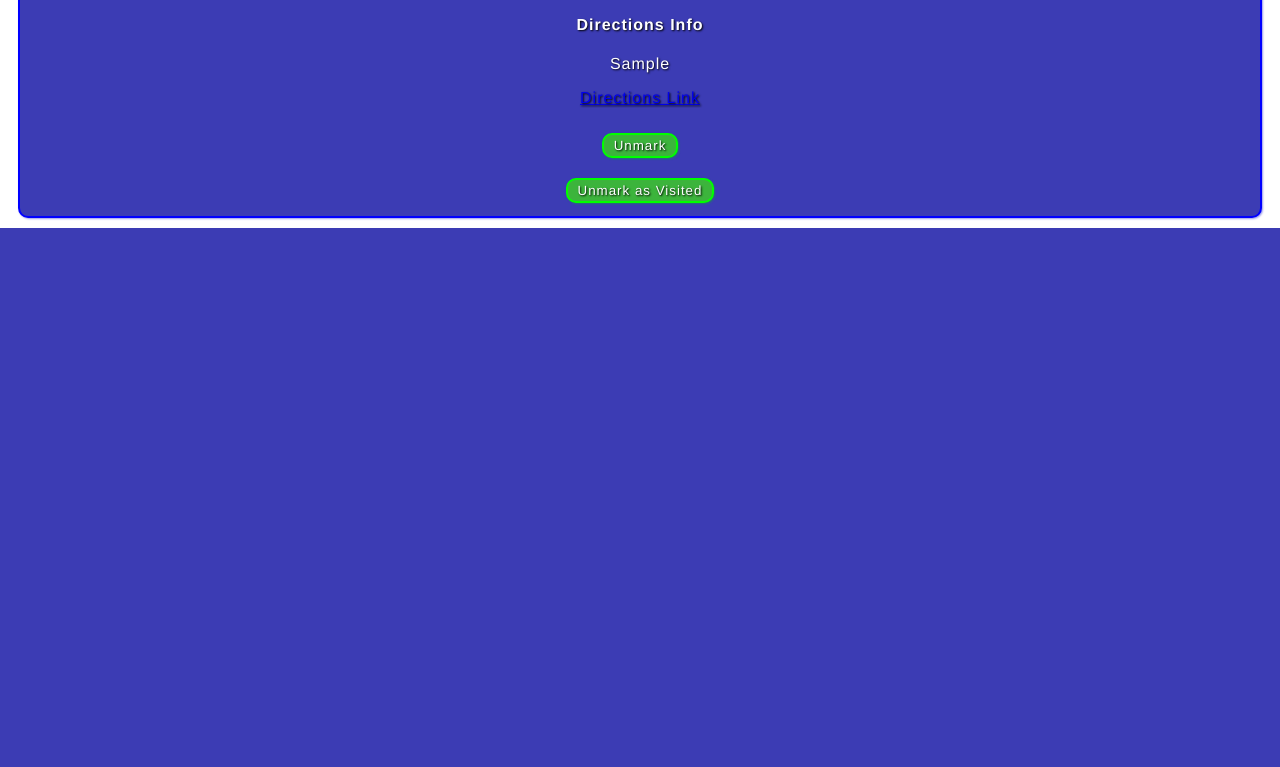
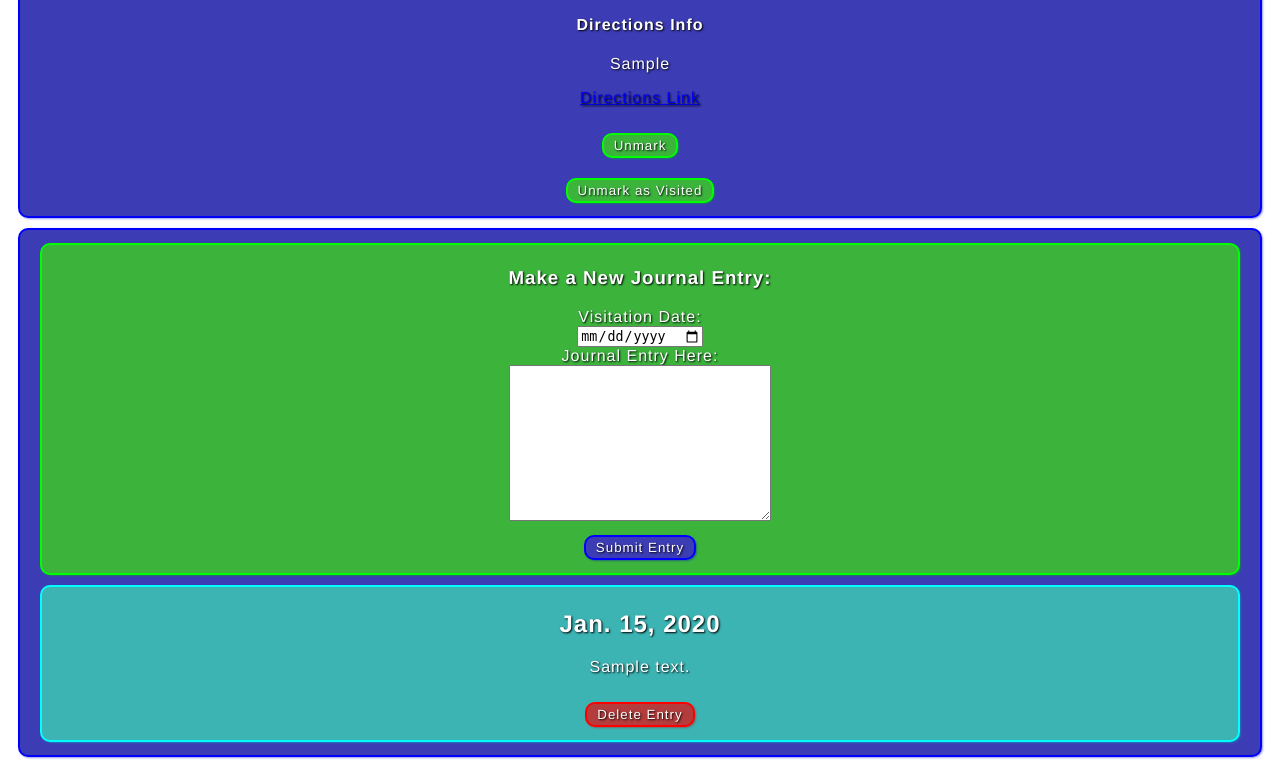
Before and after one commit to Drew-Watson-117/NationalParksApp, a Django app: page /parksApp/1/ in a window 1280 px wide. Shown: the part 720-1487 px from the top of the page. Before the commit the page ends 948 px from the top, so only its background shows below. Run offline with Django 3.2, Linux system fonts and the light colour scheme; tables that the repository leaves empty hold one stand-in row (values such as "Sample post"); grey boxes marked "Sample" are stand-in pictures; parts of the project's set-up code (start-up, migrations or seed data) failed here and were passed over.

Commit message:
Added journalling functionality. Deleting entries doesn't work yet

```diff
--- a/parksApp/templates/parksApp/park.html
+++ b/parksApp/templates/parksApp/park.html
@@ -27,6 +27,31 @@
                 <input type="submit" {%if park.visited is False%}class="white stuff-box" value="Mark As Visited"{%else%}class="green stuff-box" value="Unmark as Visited"{%endif%}>
             </form>
         </div>
+        <div class="blue stuff-box">
+            <!--Journal Entries div-->
+            <form class="green stuff-box" action="{% url 'parksApp:addEntry' park.id%}" method="post">
+                <h3>Make a New Journal Entry:</h3>
+                {% csrf_token %}
+                {%if error_message %}<p><strong>{{error_message}}</strong></p>
+                {%endif%}
+                <label for="date">Visitation Date:</label><br>
+                <input type="date" id="date" name="date"><br>
+                <label for="content"> Journal Entry Here:</label><br>
+                <textarea cols="30" rows="10" id="content" name="content"></textarea><br>
+                <input type="submit" value="Submit Entry" class="blue stuff-box">
+            </form>
+            {%if park.journalentry_set.count > 0 %}
+                {% for entry in park.journalentry_set.all %}
+                <div class="cyan stuff-box">
+                    <h2>{{entry.visitation_date}}</h2>
+                    <p>{{entry.content}}</p>
+                    <form action="{% url 'parksApp:deleteEntry' entry.id%}" method="post">
+                        <input type="submit" value="Delete Entry" class="red stuff-box">
+                    </form>
+                </div>
+                {%endfor%}
+            {%endif%}
+        </div>
 
     </body>
 </html>
--- a/parksApp/urls.py
+++ b/parksApp/urls.py
@@ -10,5 +10,6 @@ urlpatterns = [
     path("<int:pk>/", views.ParkDetailView.as_view(),name="park"),
     path("<int:park_id>/toggleMark/", views.toggleMark, name="toggleMark"),
     path("<int:park_id>/toggleVisit/", views.toggleVisit, name="toggleVisit"),
+    path("<int:park_id>/addEntry/", views.addEntry, name="addEntry"),
 
 ]
--- a/parksApp/views.py
+++ b/parksApp/views.py
@@ -43,3 +43,21 @@ def toggleVisit(request, park_id):
     park.visited = not park.visited
     park.save()
     return HttpResponseRedirect(reverse('parksApp:park',args=(park.id,)))
+
+def addEntry(request, park_id):
+    park = get_object_or_404(Park, pk=park_id)
+    new_entry= JournalEntry()
+    new_entry.park=park
+    try:
+        new_entry.visitation_date=request.POST['date']
+        new_entry.content=request.POST['content']
+        new_entry.save()
+    except:
+        return render(request, "parksApp/park.html", {'park': park, 'error_message': "Please Do Not Leave Any Fields Blank"})
+    else:
+        return HttpResponseRedirect(reverse('parksApp:park',args=(park.id,)))
+
+def deleteEntry(request, entry_id):
+    entry = get_object_or_404(JournalEntry, pk=entry_id)
+    entry.delete()
+    return HttpResponseRedirect(reverse('parksApp:park',args=(park.id,)))
```
